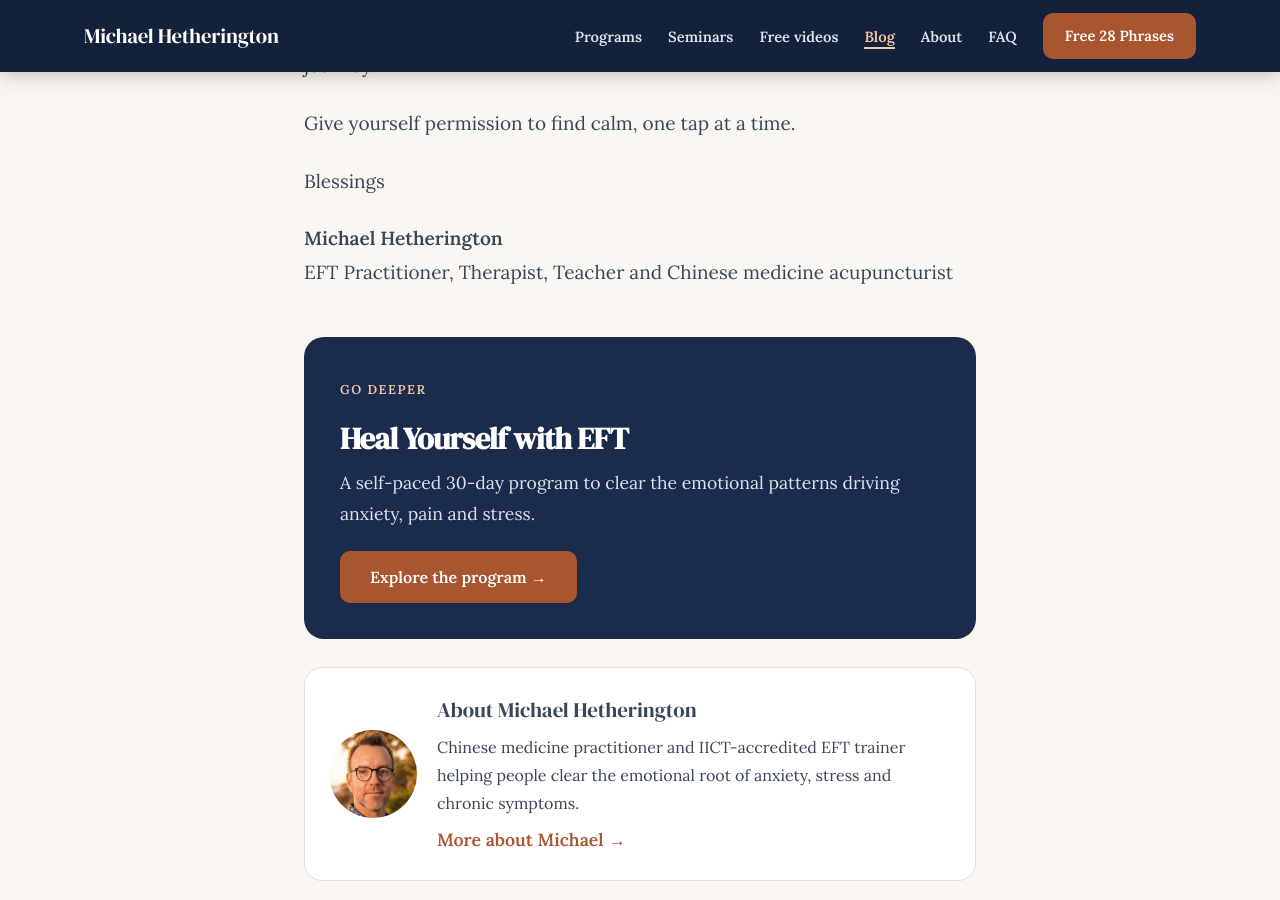
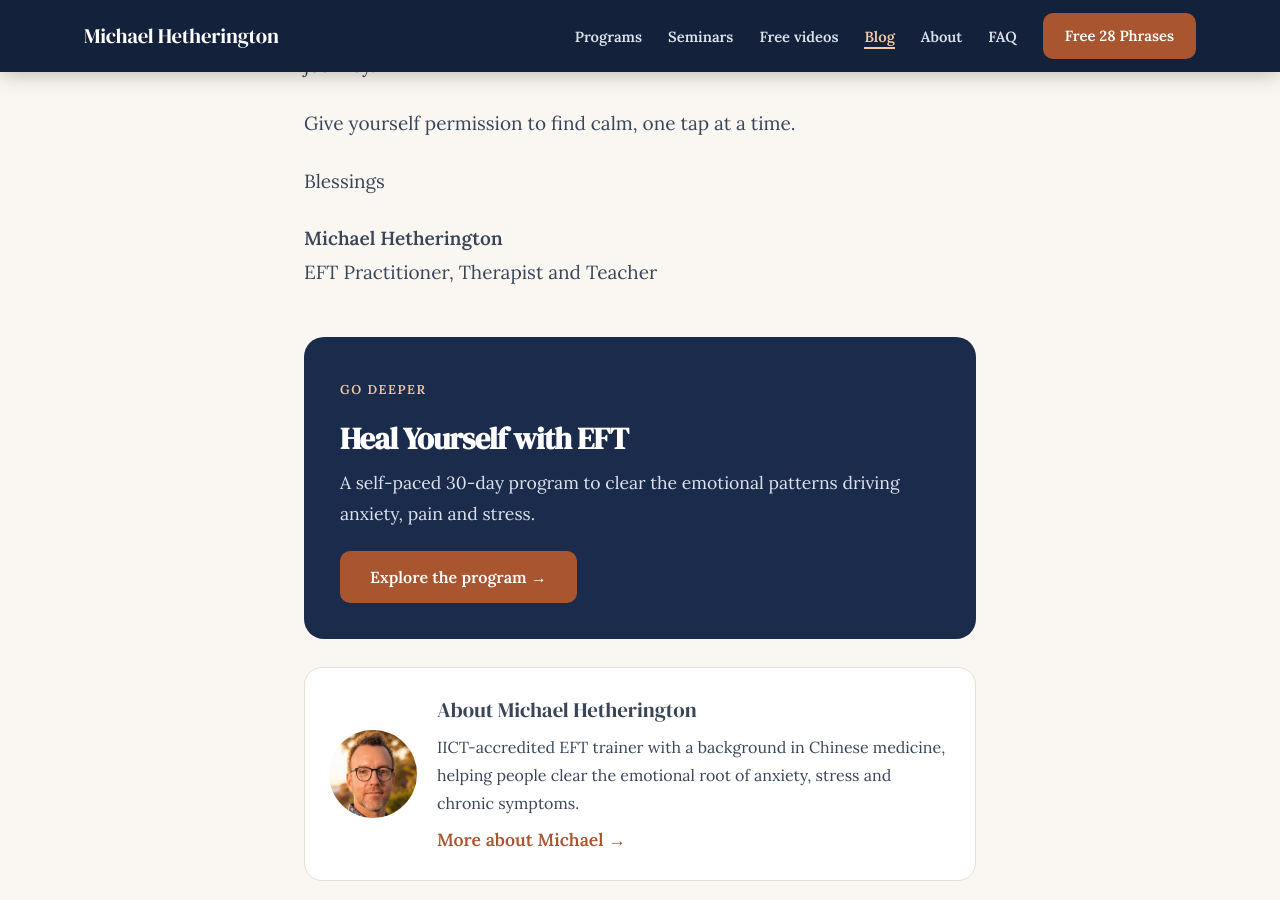
Before and after one commit to fuzzarelly/michaelhetherington.com, a Jekyll site: the page built from blog-life/free-eft-tapping-script-for-anxiety-and-stress/index.html, in a window 1280 px wide and 900 px high, scrolled down 6477 px. Built offline with Jekyll 4.4.1, drawn with Linux system fonts in a browser that asks for light colours; a script that is not in the unit is left out; some of the changed text lies outside the part shown.

Commit message:
Remove protected titles (acupuncturist, Chinese medicine practitioner)
Describe Michael as trained in Chinese medicine and acupuncture but not
practising it clinically; bylines and bios now say EFT practitioner and trainer.

Co-Authored-By: Claude Opus 5.5 <noreply@anthropic.com>

```diff
--- a/_layouts/post.html
+++ b/_layouts/post.html
@@ -20,7 +20,7 @@ layout: default
       <img src="/assets/images/michael-avatar.webp" alt="" width="240" height="240">
       <div>
         <strong>Michael Hetherington</strong>
-        <span>Chinese medicine practitioner</span>
+        <span>EFT practitioner and trainer</span>
       </div>
     </div>
   </header>
@@ -79,7 +79,7 @@ layout: default
       <img src="/assets/images/michael-avatar.webp" alt="Michael Hetherington" width="240" height="240" loading="lazy">
       <div>
         <p class="post-author-title">About Michael Hetherington</p>
-        <p>Chinese medicine practitioner and IICT-accredited EFT trainer helping people clear the emotional root of anxiety, stress and chronic symptoms.</p>
+        <p>IICT-accredited EFT trainer with a background in Chinese medicine, helping people clear the emotional root of anxiety, stress and chronic symptoms.</p>
         <a href="/about/" class="mh-link">More about Michael &rarr;</a>
       </div>
     </aside>
--- a/blog-life/free-eft-tapping-script-for-anxiety-and-stress/index.html
+++ b/blog-life/free-eft-tapping-script-for-anxiety-and-stress/index.html
@@ -94,7 +94,7 @@ slug: "free-eft-tapping-script-for-anxiety-and-stress"
 <p>And if you’re interested in more EFT classes or practitioner training, <a href="/classes/">click here </a>to explore our programs and take the next step in your tapping journey.</p>
 <p>Give yourself permission to find calm, one tap at a time.</p>
 <p>Blessings</p>
-<p><strong>Michael Hetherington</strong><br>EFT Practitioner, Therapist, Teacher and Chinese medicine acupuncturist</p>
+<p><strong>Michael Hetherington</strong><br>EFT Practitioner, Therapist and Teacher</p>
 
 <script type="application/ld+json">
  {
--- a/faq/index.html
+++ b/faq/index.html
@@ -27,7 +27,7 @@ schema: schema/faq-eft.html
  <h2>What is EFT tapping?</h2>
  <p>EFT stands for Emotional Freedom Technique. It’s also just called “tapping.”</p>
  <p>Here’s the simple version: you tap on specific points on your face and body with your fingertips while focusing on something that’s bothering you. It might be anxiety, stress, a fear, physical pain, or an old emotional wound. You tune into the feeling, tap through a sequence of points, and let the charge around it release.</p>
- <p>It was developed in the 1990s by an engineer named Gary Craig, who adapted it from an earlier technique called Thought Field Therapy. The tapping points are based on the same meridian system used in traditional Chinese medicine and acupuncture, which is actually where my background comes in. I’m an acupuncturist as well as an EFT practitioner, so the way EFT maps onto the meridian system is something I’ve spent a lot of time studying.</p>
+ <p>It was developed in the 1990s by an engineer named Gary Craig, who adapted it from an earlier technique called Thought Field Therapy. The tapping points are based on the same meridian system used in traditional Chinese medicine and acupuncture, which is actually where my background comes in. I trained in Chinese medicine and acupuncture before focusing on EFT (I don’t practise acupuncture clinically these days), so the way EFT maps onto the meridian system is something I’ve spent a lot of time studying.</p>
  <p>The points include the top of the head, the eyebrow, the side of the eye, under the eye, under the nose, the chin, the collarbone, and under the arm. Nine points in total. You move through them in sequence, tapping gently about five to seven times on each one.</p>
  <p>Simple. Practical. And when you really get the hang of it, honestly quite powerful.</p>
 
--- a/index.html
+++ b/index.html
@@ -27,7 +27,7 @@ canonical: "https://www.michaelhetherington.com/"
       <div class="mh-portrait">
         <picture>
           <source srcset="/assets/images/michael-hetherington.webp" type="image/webp">
-          <img src="/assets/images/michael-hetherington.jpg" alt="Michael Hetherington, EFT tapping practitioner and Chinese medicine acupuncturist" width="1200" height="1200" fetchpriority="high">
+          <img src="/assets/images/michael-hetherington.jpg" alt="Michael Hetherington, EFT tapping practitioner and trainer" width="1200" height="1200" fetchpriority="high">
         </picture>
         <div class="mh-portrait-card">
           <strong>Michael Hetherington</strong>
@@ -254,7 +254,7 @@ canonical: "https://www.michaelhetherington.com/"
       </picture>
       <div>
         <span class="mh-eyebrow">About Michael</span>
-        <h2>Chinese medicine practitioner. EFT trainer. Lifelong student of the body.</h2>
+        <h2>Trained in Chinese medicine. EFT trainer. Lifelong student of the body.</h2>
         <p>I trained in Traditional Chinese Medicine and first came across EFT tapping during my acupuncture studies. It was faster and more effective with emotional patterns than anything I had seen. Since 2015 I have focused on EFT full-time, blending it with Chinese medicine, somatic awareness and nervous system science, and training practitioners to do the same.</p>
         <div class="mh-pills">
           <span>Bachelor of Health Science (Chinese Medicine)</span>
--- a/videos/index.html
+++ b/videos/index.html
@@ -1,7 +1,7 @@
 ---
 layout: default
 title: "Free EFT Tapping Videos | Michael Hetherington"
-description: "Free EFT tapping videos for anxiety, stress, digestion, sleep and body healing. Tap along with Chinese medicine practitioner Michael Hetherington."
+description: "Free EFT tapping videos for anxiety, stress, digestion, sleep and body healing. Tap along with EFT practitioner Michael Hetherington."
 canonical: "https://www.michaelhetherington.com/videos/"
 ---
 {%- assign videos = site.data.videos | where_exp: "v", "v.groups.size > 0" | sort: "order" -%}
@@ -106,7 +106,7 @@ canonical: "https://www.michaelhetherington.com/videos/"
     {
       "@type": "VideoObject",
       "name": {{ v.title | jsonify }},
-      "description": {{ v.title | append: ". A free EFT tapping video with Chinese medicine practitioner Michael Hetherington." | jsonify }},
+      "description": {{ v.title | append: ". A free EFT tapping video with EFT practitioner Michael Hetherington." | jsonify }},
       "thumbnailUrl": ["https://i.ytimg.com/vi/{{ v.id }}/maxresdefault.jpg", "https://i.ytimg.com/vi/{{ v.id }}/hqdefault.jpg"],
       "uploadDate": "{{ v.upload }}",
       "duration": "{{ v.iso_duration }}",
```
Also changed, not shown: about/index.html (+4 -4 lines).
